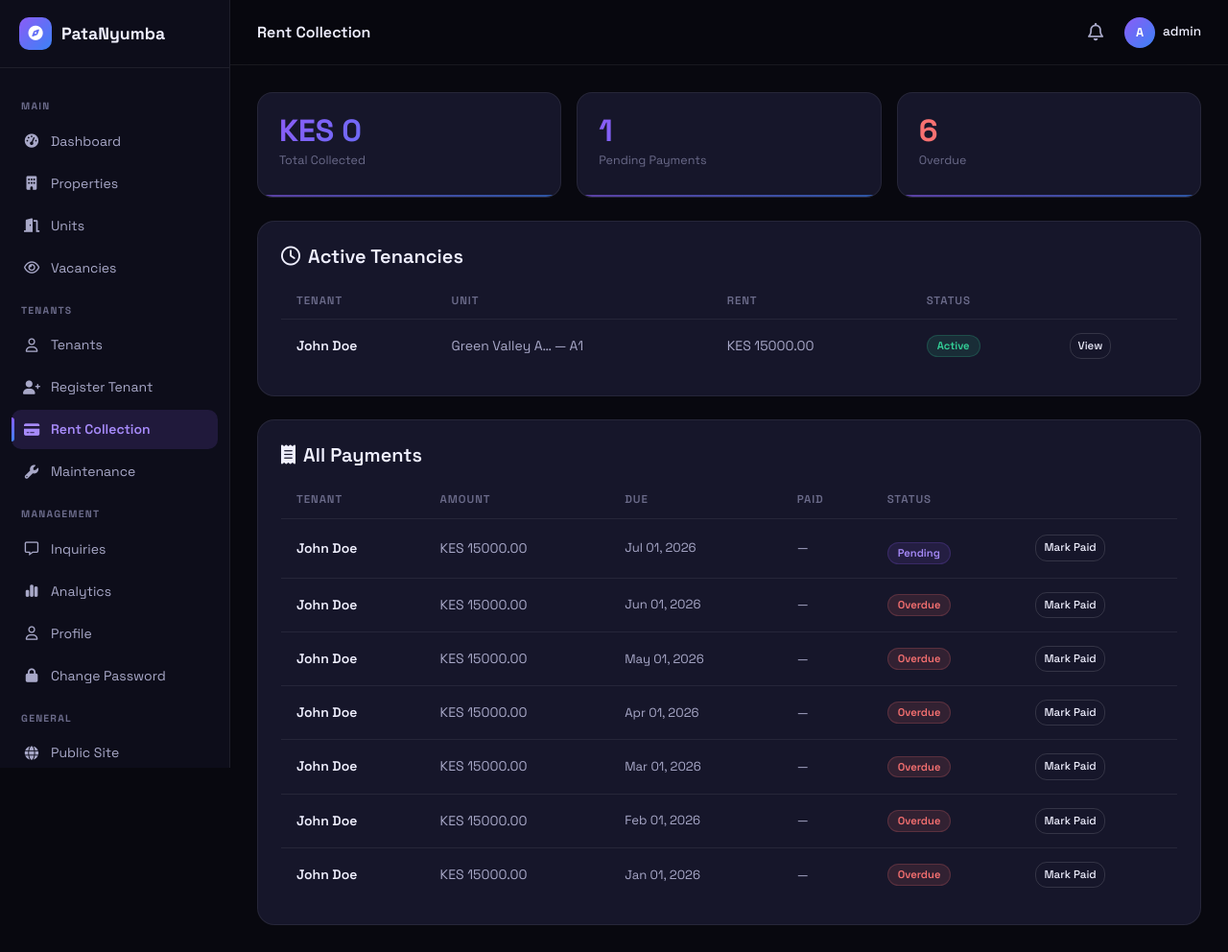
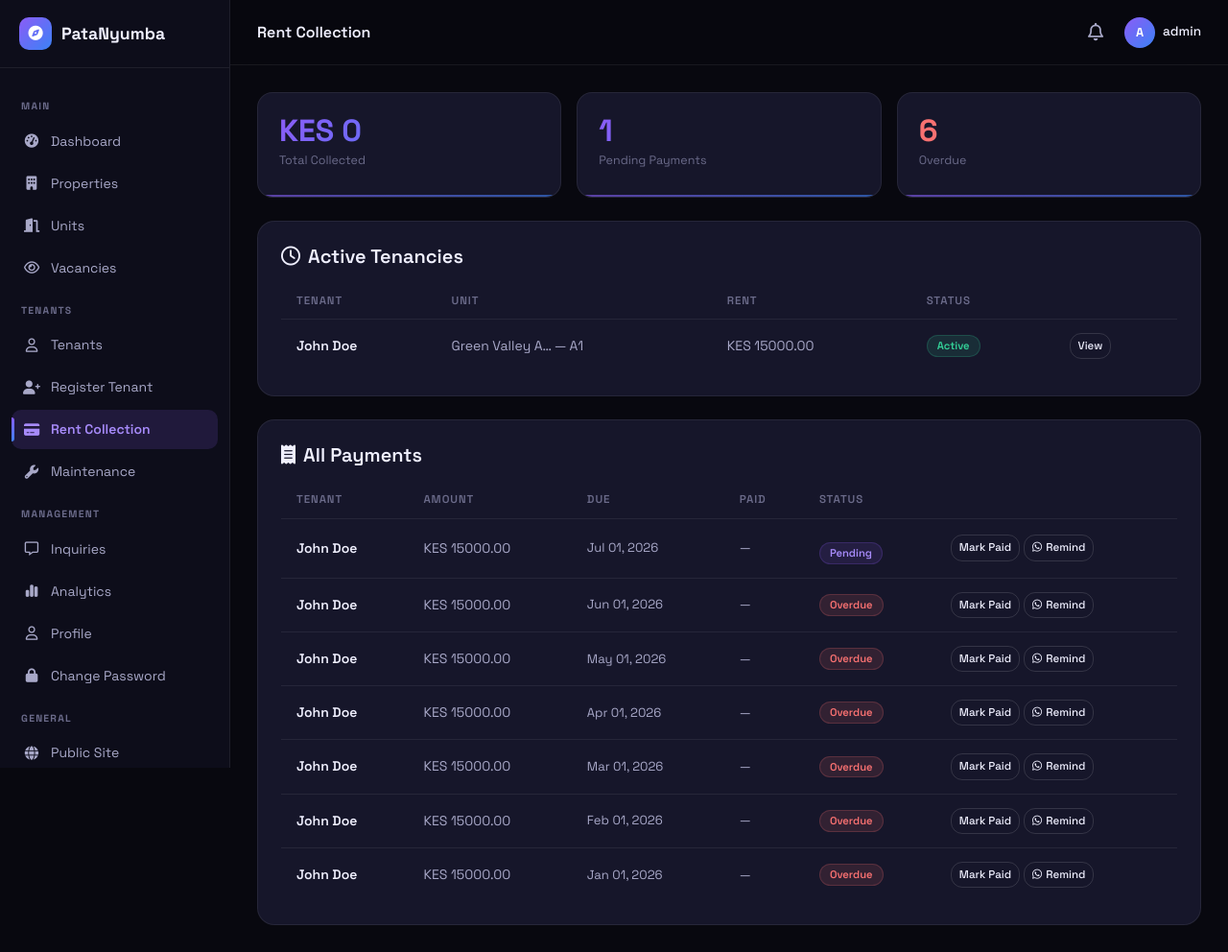
Before and after one commit to mbuguam443/househunting, a Django app: page /dashboard/tenants/rent-collection/ in a window 1280 px wide. Shown: the whole page at 96% size. Run offline with Django 5.2, Linux system fonts and the light colour scheme; a user stored in the database is signed in; data comes from the database, SQL or seed files in the repository; both versions use the stored data as it was after the commit; data that the repository does not hold is empty; some libraries are stand-ins or nearby versions.

Commit message:
Add WhatsApp rent reminder buttons + M-Pesa payment instructions

```diff
--- a/templates/tenants/rent_collection.html
+++ b/templates/tenants/rent_collection.html
@@ -2,6 +2,19 @@
 {% block title %}Rent Collection - PataNyumba{% endblock %}
 {% block db_title %}Rent Collection{% endblock %}
 {% block dashboard_content %}
+<script>
+function requestPayment(name, amount, due, ref) {
+    var msg = '*PataNyumba Rent Reminder*\n\nHi ' + name + ', your rent of KES ' + amount + ' (due ' + due + ') is pending.\n\nPlease pay via M-Pesa and share the confirmation code so I can update the system.\n\nRef: ' + ref;
+    navigator.clipboard.writeText(msg).then(function(){
+        var btn = event.target;
+        var orig = btn.innerHTML;
+        btn.innerHTML = '<i class="fa-solid fa-check"></i> Copied!';
+        btn.style.borderColor = '#34d399';
+        btn.style.color = '#34d399';
+        setTimeout(function(){ btn.innerHTML = orig; btn.style.borderColor = ''; btn.style.color = ''; }, 2000);
+    });
+}
+</script>
 <div class="row g-3 mb-4">
     <div class="col-sm-4">
         <div class="db-stat-card">
@@ -68,7 +81,10 @@
                     </td>
                     <td>
                         {% if p.status != 'paid' %}
-                        <a href="{% url 'tenants:mark_paid' p.pk %}" class="boc btn py-1 px-2" style="font-size:.72rem">Mark Paid</a>
+                        <div class="d-flex gap-1">
+                            <a href="{% url 'tenants:mark_paid' p.pk %}" class="boc btn py-1 px-2" style="font-size:.72rem">Mark Paid</a>
+                            <button class="boc btn py-1 px-2" style="font-size:.72rem" onclick="requestPayment('{{ p.tenancy.tenant.get_full_name|default:p.tenancy.tenant.username|addslashes }}', '{{ p.amount|floatformat:0 }}', '{{ p.due_date|date:'M d, Y' }}', '{{ p.tenancy.tenant.username|upper }}-{{ p.due_date|date:'mY' }}')"><i class="fa-brands fa-whatsapp me-1"></i>Remind</button>
+                        </div>
                         {% endif %}
                     </td>
                 </tr>
```
Also changed, not shown: templates/tenants/portal_pay.html (+6 -1 lines), db.sqlite3.
